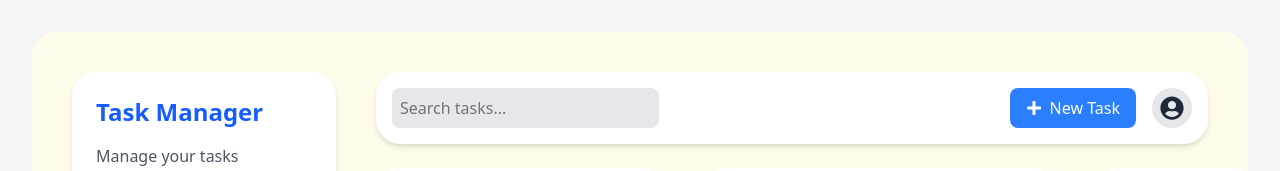
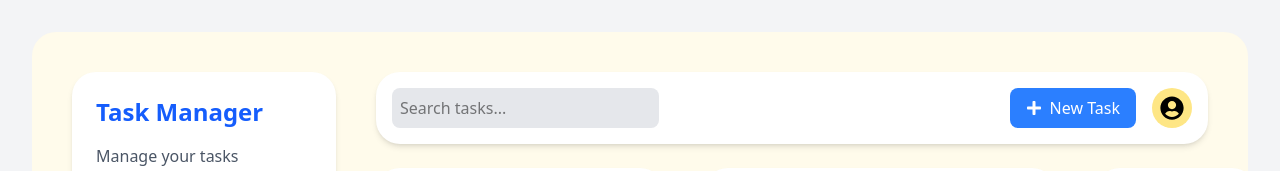
Before and after one commit to Safdari10/task-manager, a Next.js app in the folder frontend/: page /dashboard in a window 1280 px wide. Shown: the top 171 px of the page. Built offline with nearby package versions, Linux system fonts and the light colour scheme.

Commit message:
Updates profile button color for improved visibility
Switches the profile button background to amber and text to black,
enhancing contrast and making the button more noticeable in the UI.

```diff
--- a/frontend/src/app/dashboard/components/TopBar.tsx
+++ b/frontend/src/app/dashboard/components/TopBar.tsx
@@ -12,7 +12,7 @@ const TopBar = () => {
         <button className="bg-blue-500 text-white py-2 px-4 rounded-lg flex items-center cursor-pointer">
           <FaPlus className="mr-2" /> New Task
         </button>
-        <button className="bg-gray-200 text-gray-800 p-2 rounded-full ml-4 cursor-pointer">
+        <button className="bg-amber-200 text-black p-2 rounded-full ml-4 cursor-pointer">
           <FaUserCircle className="text-2xl" />
         </button>
       </div>
```
